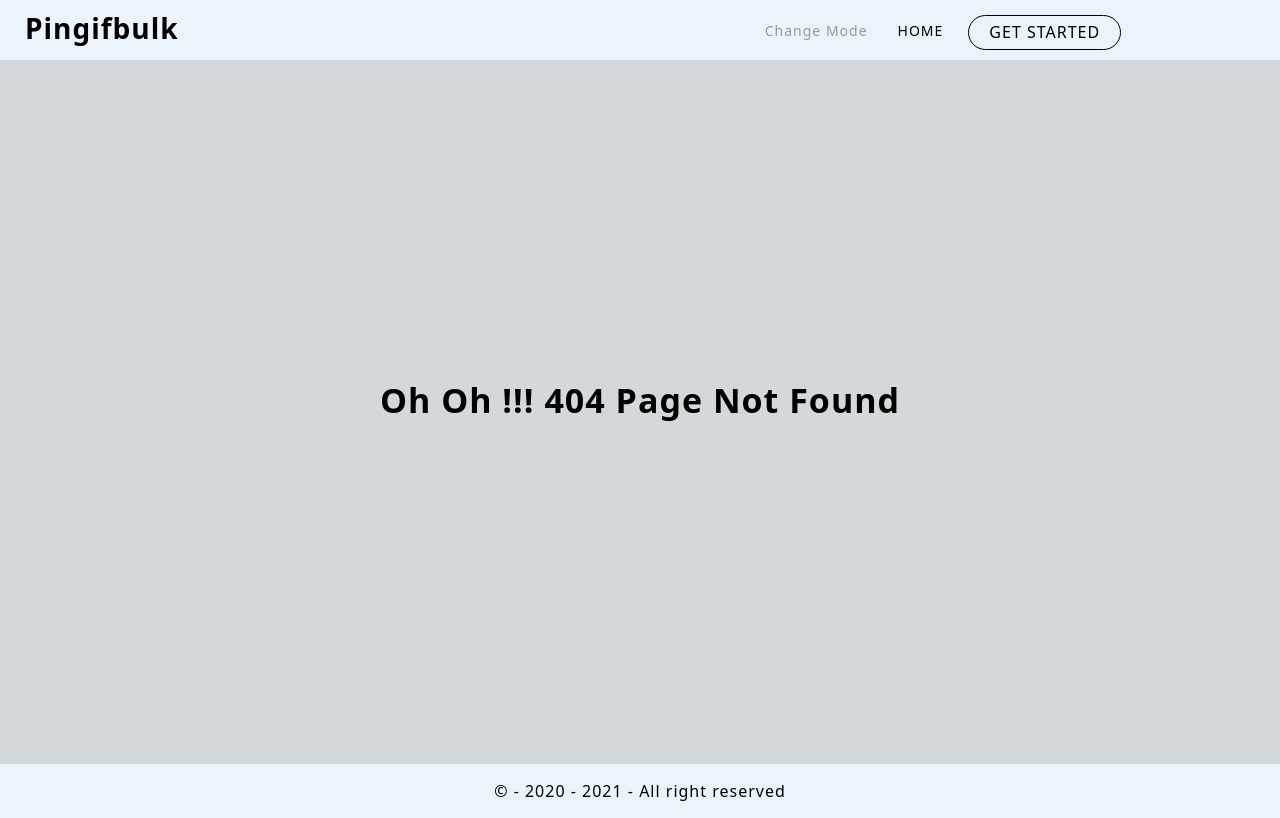
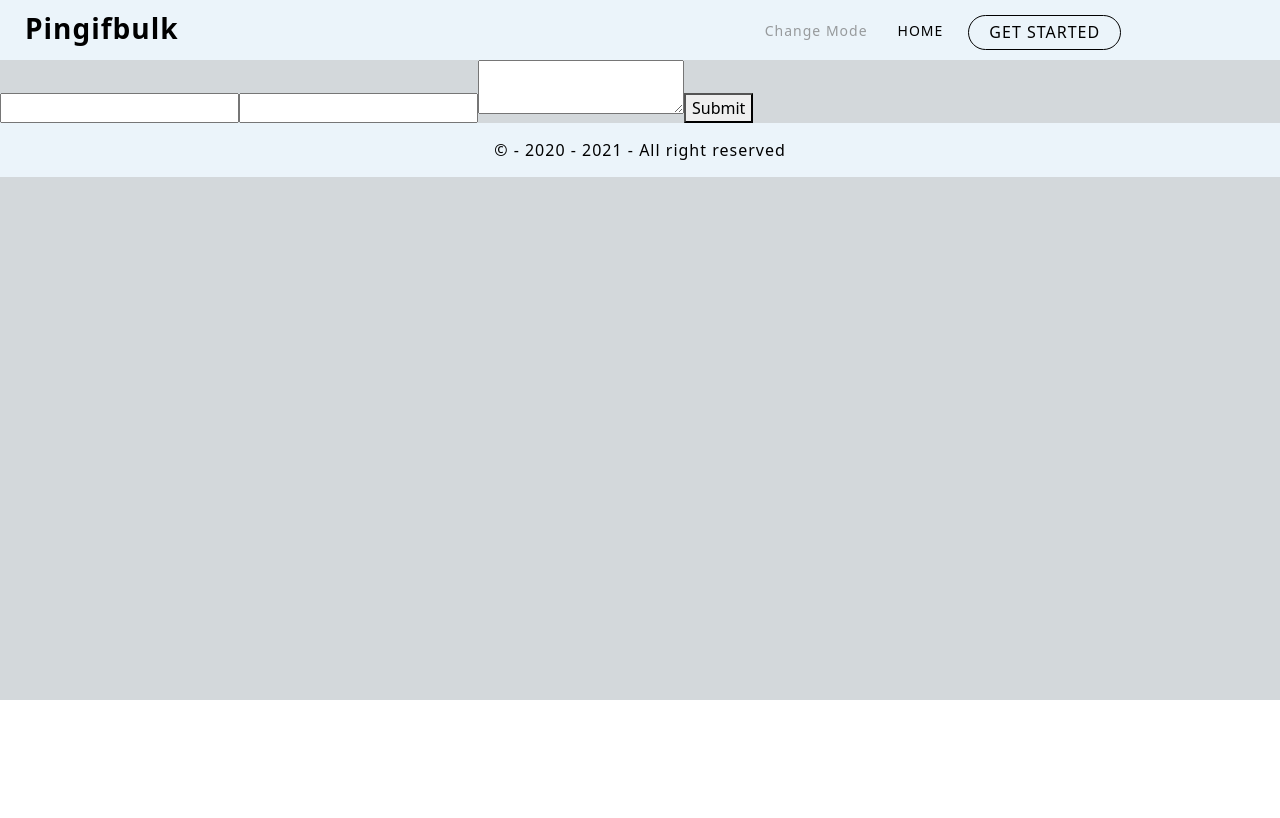
Before and after one commit to NithinBalasubramanian/pingifbulk_front, a React (Create React App) app: page /single-mailer in a window 1280 px wide. Before the commit this address had no page. Built offline with nearby package versions, Linux system fonts and the light colour scheme.

Commit message:
feat: single mailer setup

```diff
--- a/src/App.js
+++ b/src/App.js
@@ -17,6 +17,9 @@ import Signup from './Front/signUp'
 
 import DashboardController from './Dashboard/DashboardController'
 import NotFound from './Component/NotFound'
+
+// Modules
+import SingleMailer from './Component/Mailer/SingleMailer'
 
 const App = () => {
   const dispatch = useDispatch()
@@ -65,6 +68,9 @@ const App = () => {
           <Route path='/Dashboard'>
             <DashboardController />
           </Route>
+          <Route path='/single-mailer'>
+            <SingleMailer />
+          </Route>
           <Route path="*">
             <NotFound />
           </Route>
--- /dev/null
+++ b/src/Component/Mailer/SingleMailer.js
@@ -0,0 +1,44 @@
+import axios from 'axios'
+import React, { useState } from 'react'
+
+const SingleMailer = () => {
+  const initialState = {
+    toMail: '',
+    subject: '',
+    content: ''
+  }
+
+  const [formState, setFormState] = useState(initialState)
+  const submitForm = async (e) => {
+    e.preventDefault()
+    const [success] = await axios.post('http://localhost:8000/v1/mailer/mailSend', formState)
+    if (success) {
+      console.log('Sent successfully')
+      setFormState(initialState)
+    } else {
+      console.log('Something went wrong')
+    }
+  }
+
+  const changeHandle = (e) => {
+    const { name, value } = e.target
+    setFormState(prevState => {
+      return { ...prevState, [name]: value }
+    })
+  }
+
+  return (
+        <div>
+            <form method="post" onSubmit={submitForm}>
+                <input type="email" name="toMail" onChange={changeHandle} value={formState.toMail} />
+                <input type="text" name="subject" onChange={changeHandle} value={formState.subject} />
+                <textarea name="content" onChange={changeHandle} value={formState.content}>
+
+                </textarea>
+                <button type="submit">Submit</button>
+            </form>
+        </div>
+  )
+}
+
+export default SingleMailer
--- a/src/Dashboard/Sidebar.js
+++ b/src/Dashboard/Sidebar.js
@@ -13,6 +13,11 @@ const SideBar = () => {
       name: 'Customer Management',
       key: 'customer_management',
       path: '/customer-management'
+    },
+    {
+      name: 'Mailer',
+      key: 'mailer',
+      path: '/single-mailer'
     }
   ]
   // eslint-disable-next-line no-unused-vars
```
Also changed, not shown: 1 other file (tests, documents, lock files or other folders).
